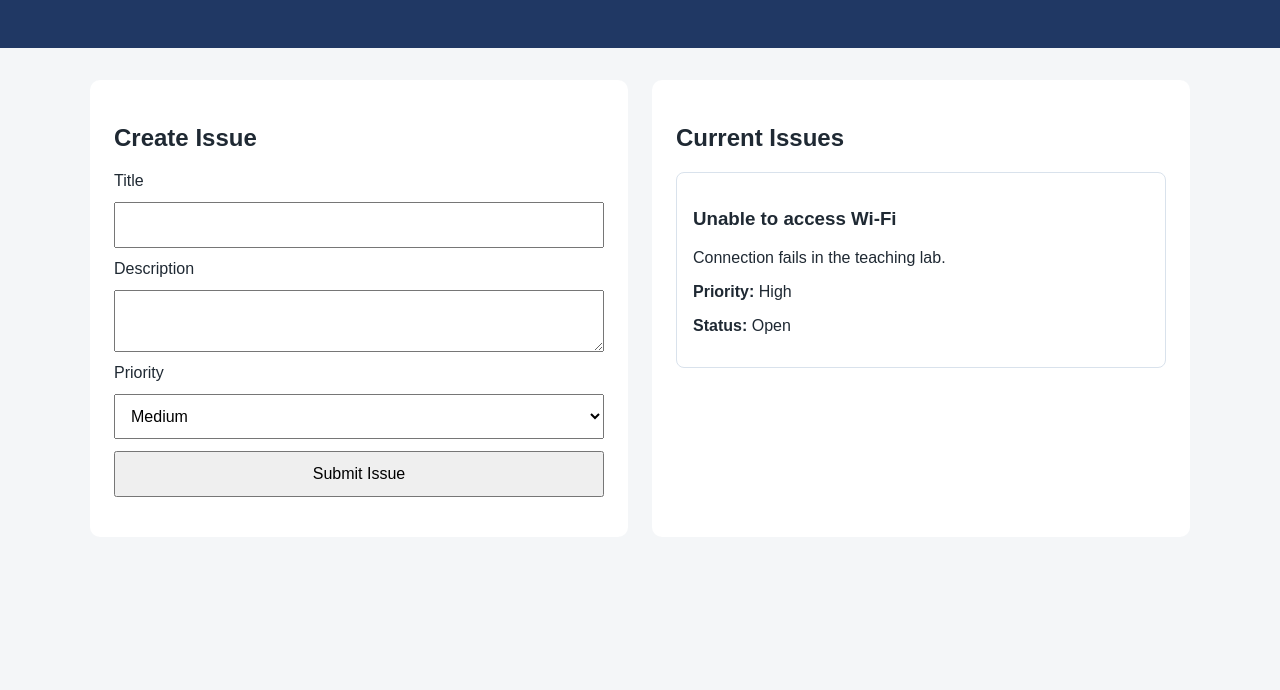
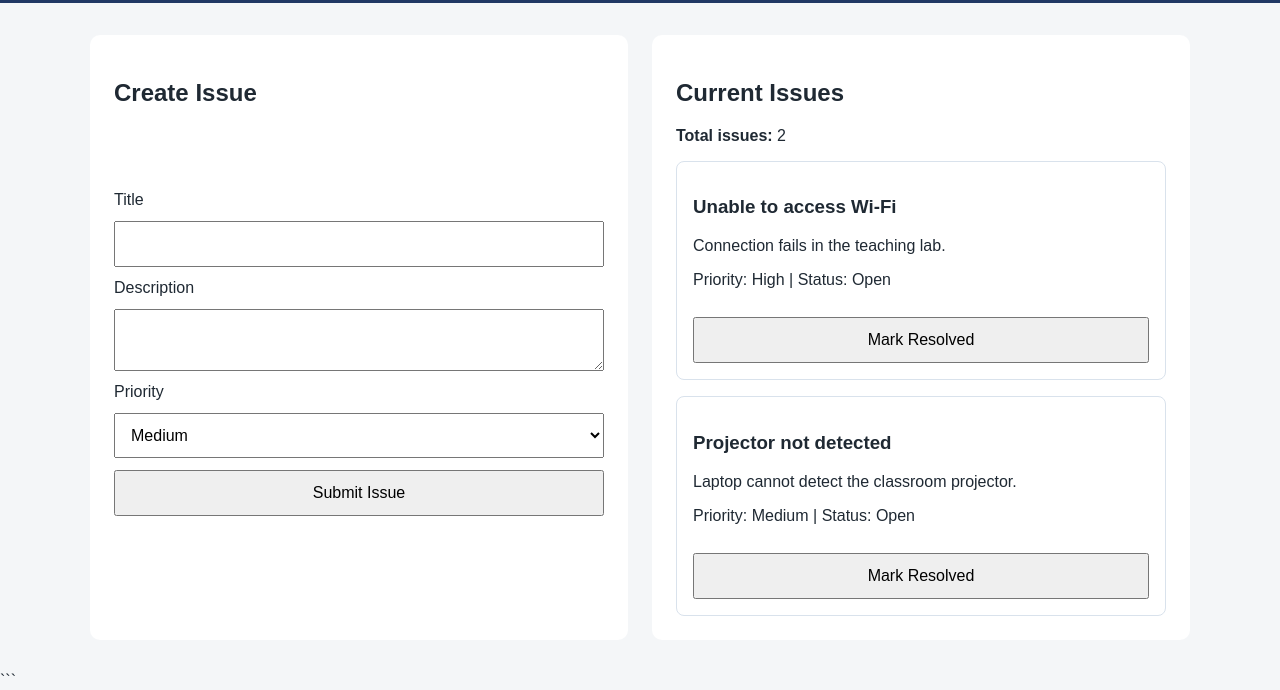
Before and after one commit to mohamed977123/cloud-issue-tracker, a website: page Frontend/index.html in a window 1280 px wide. Shown: the part 193-883 px from the top of the page. Before the commit the page ends 800 px from the top, so only its background shows below. Drawn offline with Linux system fonts and the light colour scheme.

Commit message:
Add interactive frontend and JavaScript fundamentals

````diff
--- a/Frontend/css/style.css
+++ b/Frontend/css/style.css
@@ -43,3 +43,16 @@
         grid-template-columns: 1fr;
     }
 }
+#issues-list {
+    display: grid;
+    gap: 1rem;
+}
+
+.issue-card button {
+    margin-top: 0.75rem;
+}
+
+#form-message {
+    min-height: 1.25rem;
+    font-weight: 600;
+}
--- a/Frontend/index.html
+++ b/Frontend/index.html
@@ -1,48 +1,63 @@
-!DOCTYPE html>
+```html
+<!DOCTYPE html>
 <html lang="en">
 <head>
     <meta charset="UTF-8">
-    <meta name="viewport" content="width=device-width, initial
-scale=1.0">
+    <meta name="viewport" content="width=device-width, initial-scale=1.0">
     <title>Cloud Issue Tracker</title>
     <link rel="stylesheet" href="css/style.css">
 </head>
+
 <body>
+
 <header class="app-header">
-    <h1>Cloud Issue Tracker
+    <h1>Cloud Issue Tracker</h1>
     <p>Report and track simple technical issues.</p>
 </header>
 
 <main class="container">
+
     <section class="panel">
         <h2>Create Issue</h2>
+
         <form id="issue-form">
+
+            <p id="form-message" aria-live="polite"></p>
+
             <label for="title">Title</label>
-            <input id="title" name="title" type="text">
+            <input id="title" name="title" type="text" required>
 
             <label for="description">Description</label>
-            <textarea id="description" name="description"></textarea>
+            <textarea id="description" name="description" required></textarea>
 
             <label for="priority">Priority</label>
-            <select id="priority" name="priority">
+            <select id="priority" name="priority" required>
                 <option>Low</option>
                 <option selected>Medium</option>
                 <option>High</option>
             </select>
 
             <button type="submit">Submit Issue</button>
+
         </form>
     </section>
 
     <section class="panel">
         <h2>Current Issues</h2>
-        <article class="issue-card">
-            <h3>Unable to access Wi-Fi</h3>
-            <p>Connection fails in the teaching lab.</p>
-            <p><strong>Priority:</strong> High</p>
-            <p><strong>Status:</strong> Open</p>
-        </article>
+
+        <p>
+            <strong>Total issues:</strong>
+            <span id="issue-count">0</span>
+        </p>
+
+        <div id="issues-list"></div>
+
     </section>
+
 </main>
 
-<script src="js/app.js"></script>
+<script src="js/app.js" defer></script>
+
+</body>
+</html>
+```
--- a/Frontend/js/app.js
+++ b/Frontend/js/app.js
@@ -0,0 +1,90 @@
+const issues = [
+    {
+        id: 'ISS-101',
+        title: 'Unable to access Wi-Fi',
+        description: 'Connection fails in the teaching lab.',
+        priority: 'High',
+        status: 'Open',
+        createdAt: new Date().toISOString()
+    },
+    {
+        id: 'ISS-102',
+        title: 'Projector not detected',
+        description: 'Laptop cannot detect the classroom projector.',
+        priority: 'Medium',
+        status: 'Open',
+        createdAt: new Date().toISOString()
+    }
+];
+
+const issueForm = document.querySelector('#issue-form');
+const titleInput = document.querySelector('#title');
+const descriptionInput = document.querySelector('#description');
+const priorityInput = document.querySelector('#priority');
+const issuesList = document.querySelector('#issues-list');
+const issueCount = document.querySelector('#issue-count');
+const formMessage = document.querySelector('#form-message');
+
+function renderIssues() {
+    issuesList.replaceChildren();
+    issueCount.textContent = issues.length;
+
+    issues.forEach((issue) => {
+        const card = document.createElement('article');
+        card.className = 'issue-card';
+
+        const heading = document.createElement('h3');
+        heading.textContent = issue.title;
+
+        const description = document.createElement('p');
+        description.textContent = issue.description;
+
+        const meta = document.createElement('p');
+        meta.textContent = `Priority: ${issue.priority} | Status: ${issue.status}`;
+
+        const button = document.createElement('button');
+        button.type = 'button';
+        button.textContent = issue.status === 'Open'
+            ? 'Mark Resolved'
+            : 'Reopen';
+
+        button.addEventListener('click', () => toggleIssueStatus(issue.id));
+
+        card.append(heading, description, meta, button);
+        issuesList.append(card);
+    });
+
+}
+renderIssues();
+issueForm.addEventListener('submit', (event) => {
+    event.preventDefault();
+
+    const newIssue = {
+        id: `ISS-${Date.now()}`,
+        title: titleInput.value.trim(),
+        description: descriptionInput.value.trim(),
+        priority: priorityInput.value,
+        status: 'Open',
+        createdAt: new Date().toISOString()
+    };
+
+    issues.push(newIssue);
+    issueForm.reset();
+    priorityInput.value = 'Medium';
+    formMessage.textContent = 'Issue added to the local browser session.';
+    renderIssues();
+});
+function toggleIssueStatus(issueId) {
+    const issue = issues.find((item) => item.id === issueId);
+
+    if (!issue) {
+        console.error('Issue not found:', issueId);
+        return;
+    }
+
+    issue.status = issue.status === 'Open'
+        ? 'Resolved'
+        : 'Open';
+
+    renderIssues();
+}
````
Also changed, not shown: Frontend/package.json (added, +16 -0 lines), practice/node-basics.js (added, +20 -0 lines), 2 other files.
